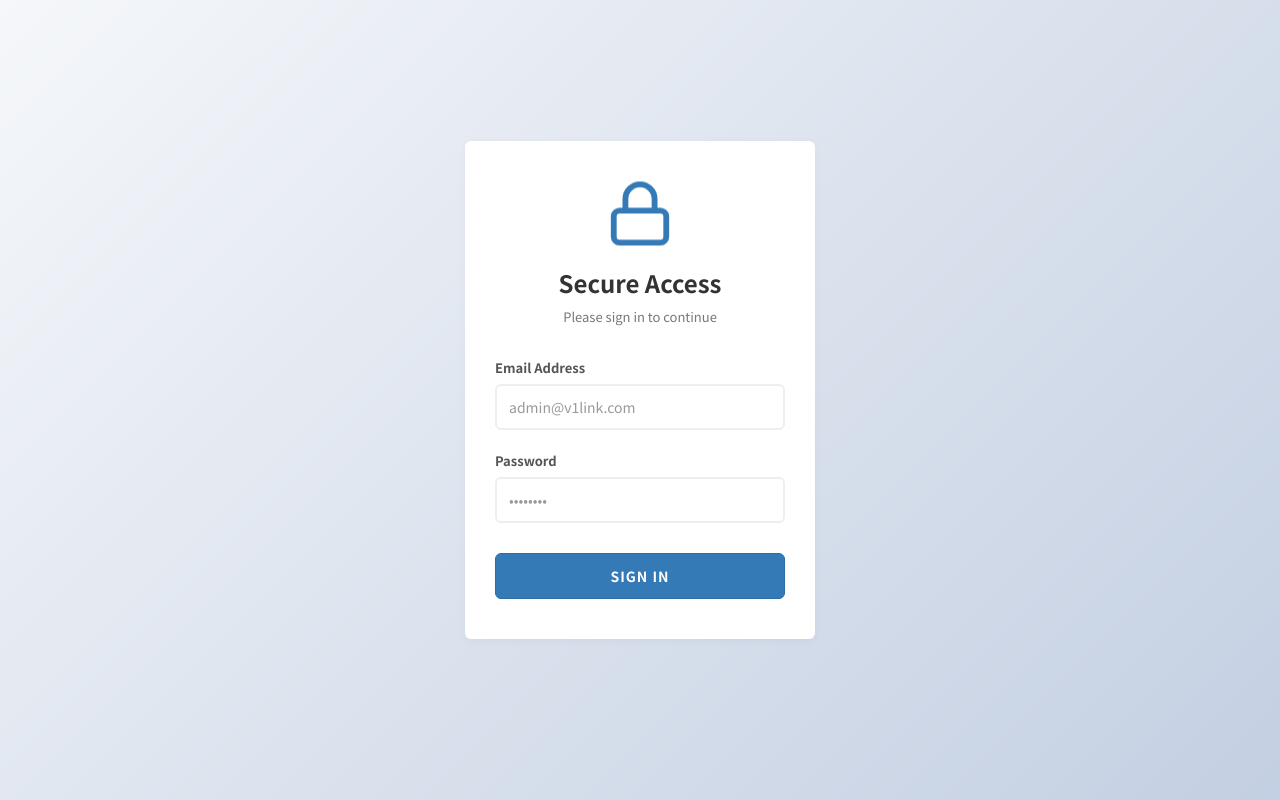
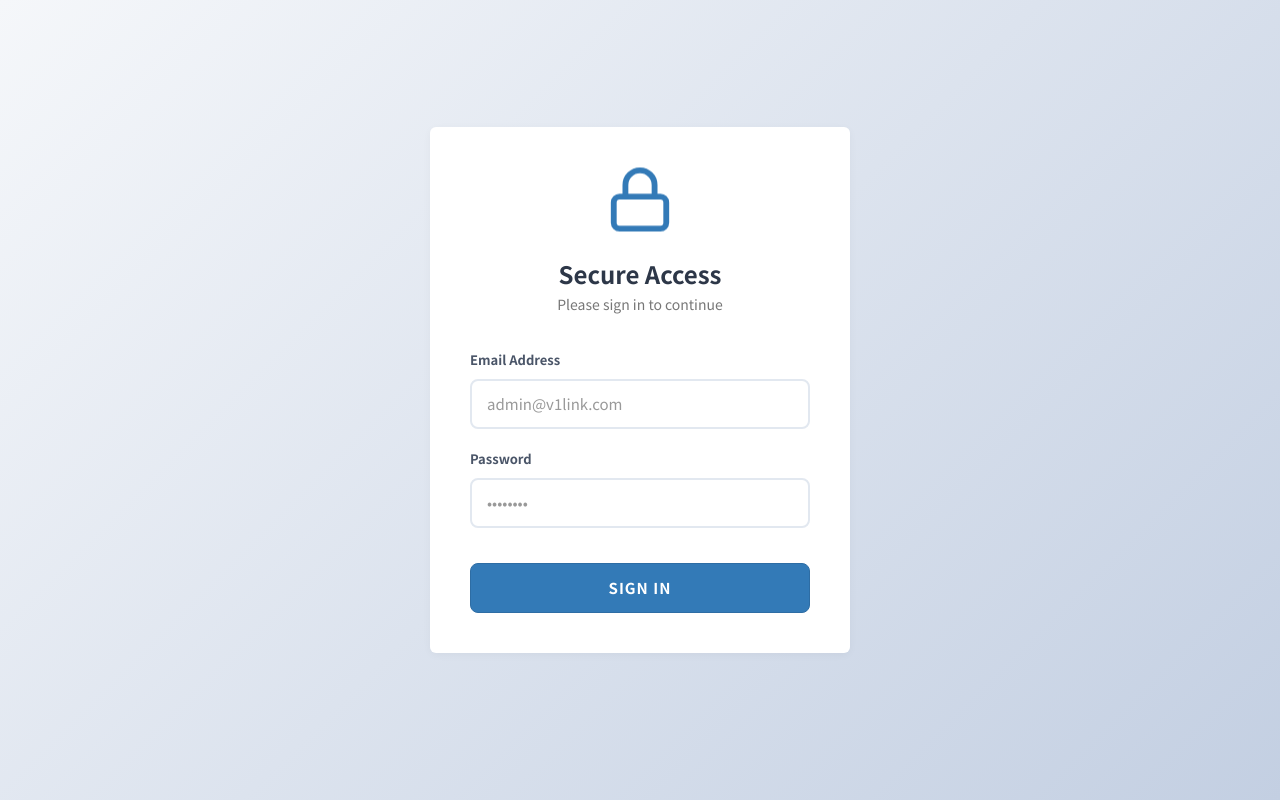
Before and after one commit to 06yasue/v1link-fb, a Next.js app: page /login in a window 1280 px wide. Built offline with nearby package versions, Linux system fonts and the light colour scheme.

Commit message:
Update page.js

```diff
--- a/app/login/page.js
+++ b/app/login/page.js
@@ -24,10 +24,8 @@ export default function LoginPage() {
       const data = await res.json();
 
       if (res.ok) {
-        // Jika sukses, arahkan ke dashboard/generator
         router.push('/link');
       } else {
-        // Jika gagal, tampilkan error di UI (Bukan pakai alert!)
         setErrorMsg(data.message || 'Authentication failed.');
         setIsLoading(false);
       }
@@ -39,19 +37,28 @@ export default function LoginPage() {
 
   return (
     <>
-      {/* CSS Animasi Khusus Halaman Login */}
       <style dangerouslySetInnerHTML={{__html: `
+        body {
+          margin: 0;
+          background-color: #f5f7fa;
+        }
         .login-bg {
           min-height: 100vh;
           display: flex;
           align-items: center;
           justify-content: center;
           background: linear-gradient(135deg, #f5f7fa 0%, #c3cfe2 100%);
+          padding: 20px;
+        }
+        .login-wrapper {
+          width: 100%;
+          max-width: 420px; /* Bikin kotaknya lebar dan ideal */
         }
         .login-panel {
           border: none;
           border-radius: 12px;
-          box-shadow: 0 10px 30px rgba(0,0,0,0.1);
+          box-shadow: 0 10px 40px rgba(0,0,0,0.1);
+          background: #fff;
           overflow: hidden;
         }
         @keyframes float {
@@ -63,45 +70,52 @@ export default function LoginPage() {
           animation: float 3s ease-in-out infinite;
         }
         .form-control-custom {
-          border-radius: 6px;
-          height: 46px;
+          border-radius: 8px;
+          height: 50px; /* Bikin inputan lebih tinggi dan gemuk */
+          font-size: 15px;
           box-shadow: none;
-          border: 2px solid #eee;
+          border: 2px solid #e2e8f0;
+          padding: 10px 15px;
         }
         .form-control-custom:focus {
           border-color: #337ab7;
-          box-shadow: none;
+          box-shadow: 0 0 0 3px rgba(51, 122, 183, 0.1);
+          outline: none;
         }
         .btn-custom {
-          border-radius: 6px;
-          padding: 12px;
+          border-radius: 8px;
+          height: 50px;
           font-weight: bold;
+          font-size: 15px;
           letter-spacing: 1px;
+          transition: all 0.3s;
+        }
+        .btn-custom:hover {
+          transform: translateY(-2px);
+          box-shadow: 0 5px 15px rgba(51, 122, 183, 0.3);
         }
       `}} />
 
       <div className="login-bg">
-        <div className="container">
-          <div className="row">
-            <div className="col-xs-10 col-xs-offset-1 col-sm-6 col-sm-offset-3 col-md-4 col-md-offset-4">
+        <div className="login-wrapper">
 
           <div className="panel panel-default login-panel">
-                <div className="panel-body" style={{ padding: '40px 30px' }}>
+            <div className="panel-body" style={{ padding: '40px' }}>
 
               {/* Bagian Logo & SVG Animasi */}
-                  <div className="text-center" style={{ marginBottom: '30px' }}>
+              <div className="text-center" style={{ marginBottom: '35px' }}>
                 <svg className="animated-svg" width="70" height="70" viewBox="0 0 24 24" fill="none" stroke="#337ab7" strokeWidth="2" strokeLinecap="round" strokeLinejoin="round">
                   <rect x="3" y="11" width="18" height="11" rx="2" ry="2"></rect>
                   <path d="M7 11V7a5 5 0 0 1 10 0v4"></path>
                 </svg>
-                    <h3 style={{ fontWeight: 'bold', marginTop: '15px', color: '#333' }}>Secure Access</h3>
-                    <p className="text-muted" style={{ fontSize: '13px' }}>Please sign in to continue</p>
+                <h3 style={{ fontWeight: 'bold', margin: '20px 0 5px 0', color: '#2d3748', fontSize: '24px' }}>Secure Access</h3>
+                <p className="text-muted" style={{ fontSize: '14px' }}>Please sign in to continue</p>
               </div>
 
-                  {/* Area Error Message (Pengganti JS Alert) */}
+              {/* Area Error Message */}
               {errorMsg && (
-                    <div className="alert alert-danger text-center" style={{ borderRadius: '6px', fontSize: '13px', padding: '10px' }}>
-                      <i className="material-icons" style={{ fontSize: '16px', verticalAlign: 'text-bottom', marginRight: '5px' }}>error_outline</i>
+                <div className="alert alert-danger text-center" style={{ borderRadius: '8px', fontSize: '14px', padding: '12px', marginBottom: '25px', border: 'none', backgroundColor: '#fee2e2', color: '#991b1b' }}>
+                  <i className="material-icons" style={{ fontSize: '18px', verticalAlign: 'text-bottom', marginRight: '5px' }}>error_outline</i>
                   {errorMsg}
                 </div>
               )}
@@ -109,7 +123,7 @@ export default function LoginPage() {
               {/* Form Login */}
               <form onSubmit={handleLogin}>
                 <div className="form-group" style={{ marginBottom: '20px' }}>
-                      <label style={{ color: '#555', fontSize: '13px' }}>Email Address</label>
+                  <label style={{ color: '#4a5568', fontSize: '13px', fontWeight: 'bold', marginBottom: '8px', display: 'block' }}>Email Address</label>
                   <input
                     type="email"
                     className="form-control form-control-custom"
@@ -121,8 +135,8 @@ export default function LoginPage() {
                   />
                 </div>
 
-                    <div className="form-group" style={{ marginBottom: '30px' }}>
-                      <label style={{ color: '#555', fontSize: '13px' }}>Password</label>
+                <div className="form-group" style={{ marginBottom: '35px' }}>
+                  <label style={{ color: '#4a5568', fontSize: '13px', fontWeight: 'bold', marginBottom: '8px', display: 'block' }}>Password</label>
                   <input
                     type="password"
                     className="form-control form-control-custom"
@@ -140,7 +154,7 @@ export default function LoginPage() {
                   disabled={isLoading}
                 >
                   {isLoading ? (
-                         <span><i className="material-icons" style={{ fontSize: '16px', verticalAlign: 'middle' }}>hourglass_empty</i> AUTHENTICATING...</span>
+                     <span><i className="material-icons" style={{ fontSize: '18px', verticalAlign: 'text-bottom', marginRight: '8px' }}>hourglass_empty</i> AUTHENTICATING...</span>
                   ) : (
                     'SIGN IN'
                   )}
@@ -152,8 +166,6 @@ export default function LoginPage() {
 
         </div>
       </div>
-        </div>
-      </div>
     </>
   );
 }
```
Lines whose indentation alone changed are shown as unchanged.
